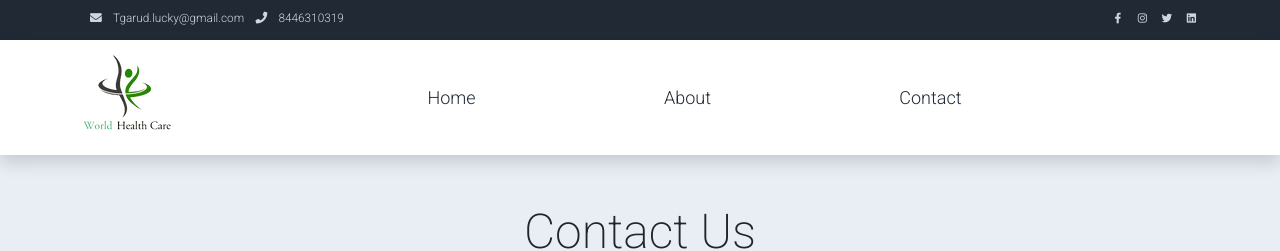
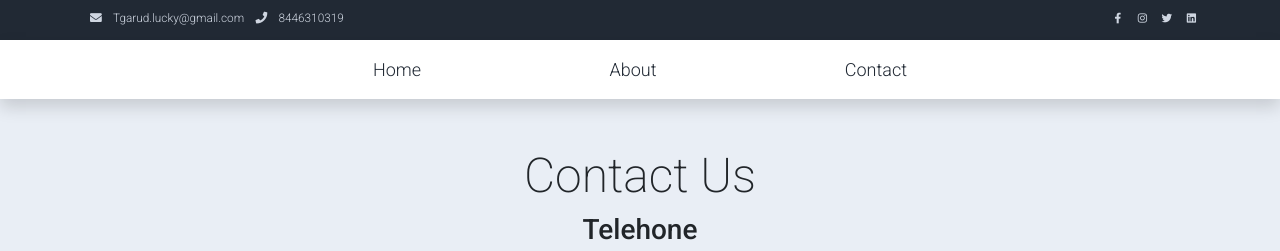
Before and after one commit to AmbegaonMedicalSupply/ams, a plain HTML site: page contact.html in a window 1280 px wide. Shown: the top 251 px of the page. Drawn offline with nearby package versions, Linux system fonts and the light colour scheme.

Commit message:
Update contact.html

```diff
--- a/contact.html
+++ b/contact.html
@@ -59,11 +59,6 @@ https://templatemo.com/tm-559-zay-shop
     <!-- Header -->
     <nav class="navbar navbar-expand-lg navbar-light shadow">
         <div class="container d-flex justify-content-between align-items-center">
-
-            <a class="navbar-brand text-success logo h1 align-self-center" href="index.html">
-                <img src="assets/img/logo.png" alt="">
-            </a>
-
             <button class="navbar-toggler border-0" type="button" data-bs-toggle="collapse"
                 data-bs-target="#templatemo_main_nav" aria-controls="navbarSupportedContent" aria-expanded="false"
                 aria-label="Toggle navigation">
```
